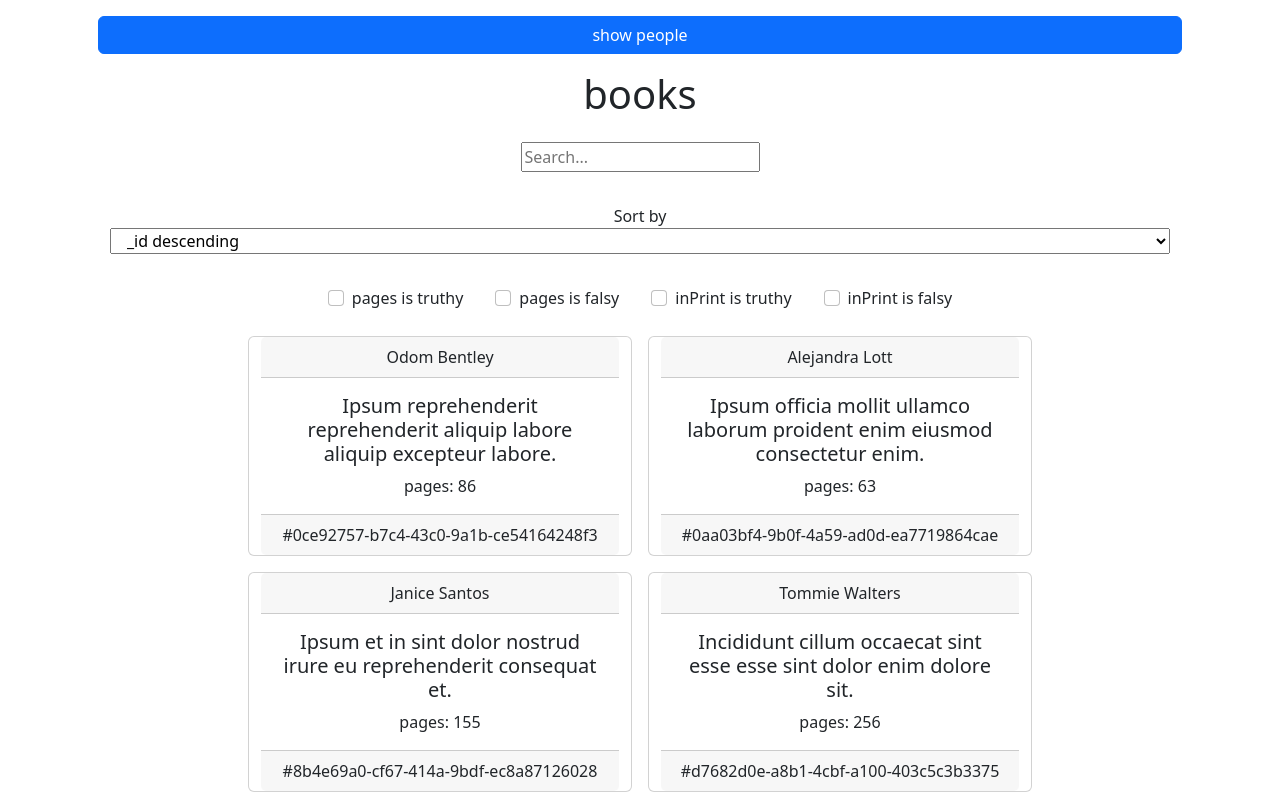
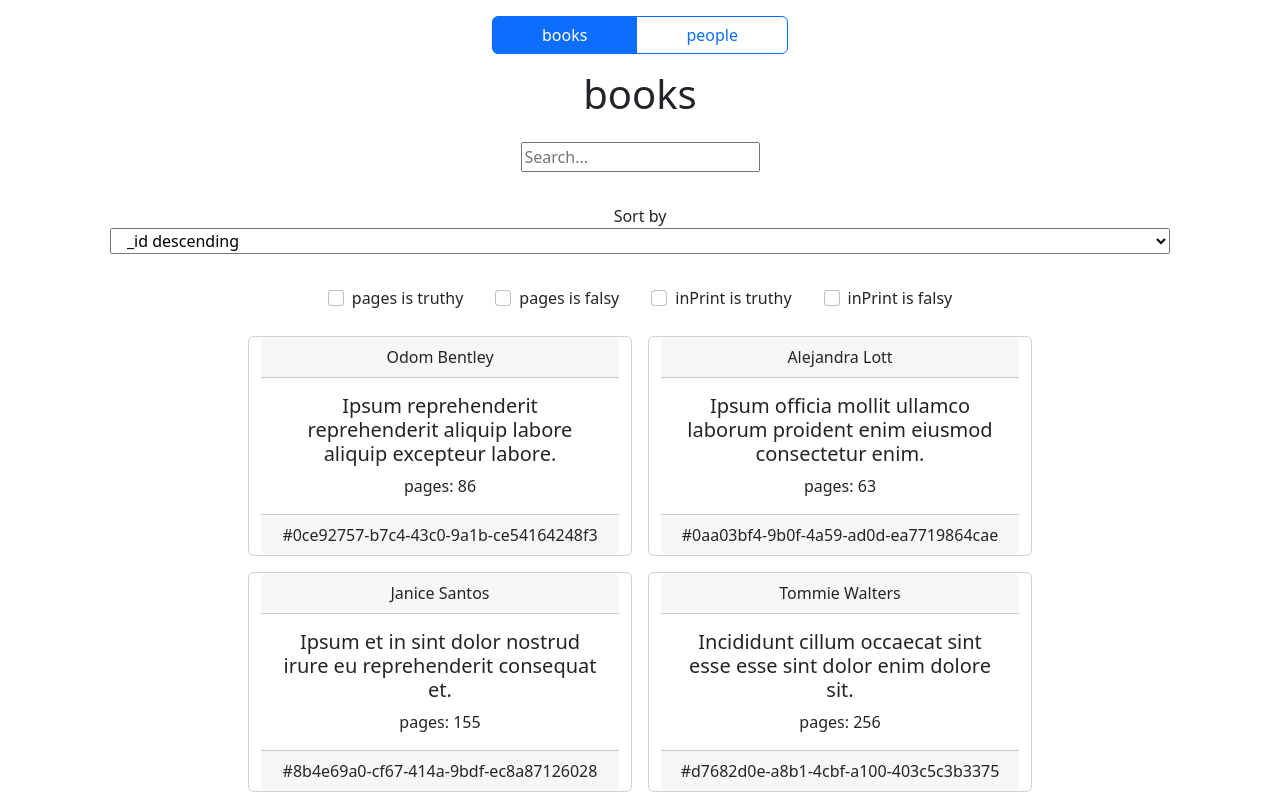
Before and after one commit to willemverbuyst/filter-search-sort, a React (Vite) app: page / in a window 1280 px wide. Shown: the top 800 px of the page. Built offline with nearby package versions, Linux system fonts and the light colour scheme.

Commit message:
Style buttons

```diff
--- a/src/App.tsx
+++ b/src/App.tsx
@@ -1,5 +1,5 @@
 import { useState } from "react";
-import { Button, Container, Row } from "react-bootstrap";
+import { ButtonGroup, Container, Row, ToggleButton } from "react-bootstrap";
 import { BookRenderer } from "./components/Renderers/Bookrenderer";
 import { PeopleRenderer } from "./components/Renderers/PeopleRenderer";
 import SearchSortAndFilter from "./components/SearchSortAndFilter";
@@ -7,19 +7,39 @@ import { books } from "./dummyData/books";
 import { persons } from "./dummyData/persons";
 
 function App() {
-  const [showBooks, setShowBooks] = useState<boolean>(true);
-  const buttonText = showBooks ? "show people" : "show books";
+  const [display, setDiplay] = useState<"books" | "people">("books");
 
   return (
     <Container
       style={{ width: "100vw" }}
       className="m-3 justify-content-center"
     >
-      <Row className="m-3">
-        <Button onClick={() => setShowBooks(!showBooks)}>{buttonText}</Button>
+      <Row className="m-3 justify-content-center">
+        <ButtonGroup style={{ width: "20rem" }}>
+          <ToggleButton
+            id="tbg-btn-1"
+            value="books"
+            type="radio"
+            variant="outline-primary"
+            checked={display === "books"}
+            onChange={() => setDiplay("books")}
+          >
+            books
+          </ToggleButton>
+          <ToggleButton
+            id="tbg-btn-2"
+            value="people"
+            type="radio"
+            variant="outline-primary"
+            checked={display === "people"}
+            onChange={() => setDiplay("people")}
+          >
+            people
+          </ToggleButton>
+        </ButtonGroup>
       </Row>
 
-      {showBooks ? (
+      {display === "books" ? (
         <SearchSortAndFilter
           title="books"
           dataSource={books}
```
